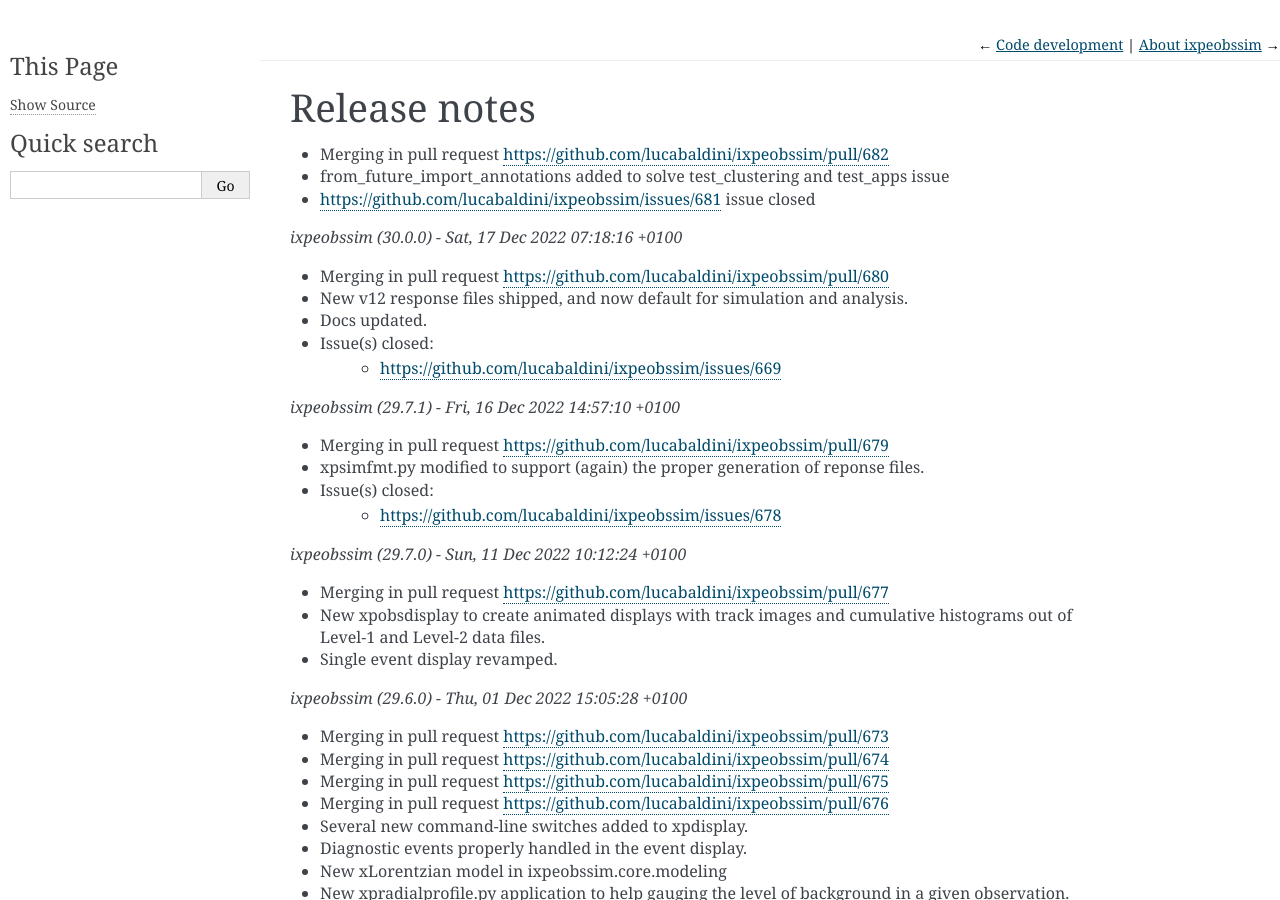
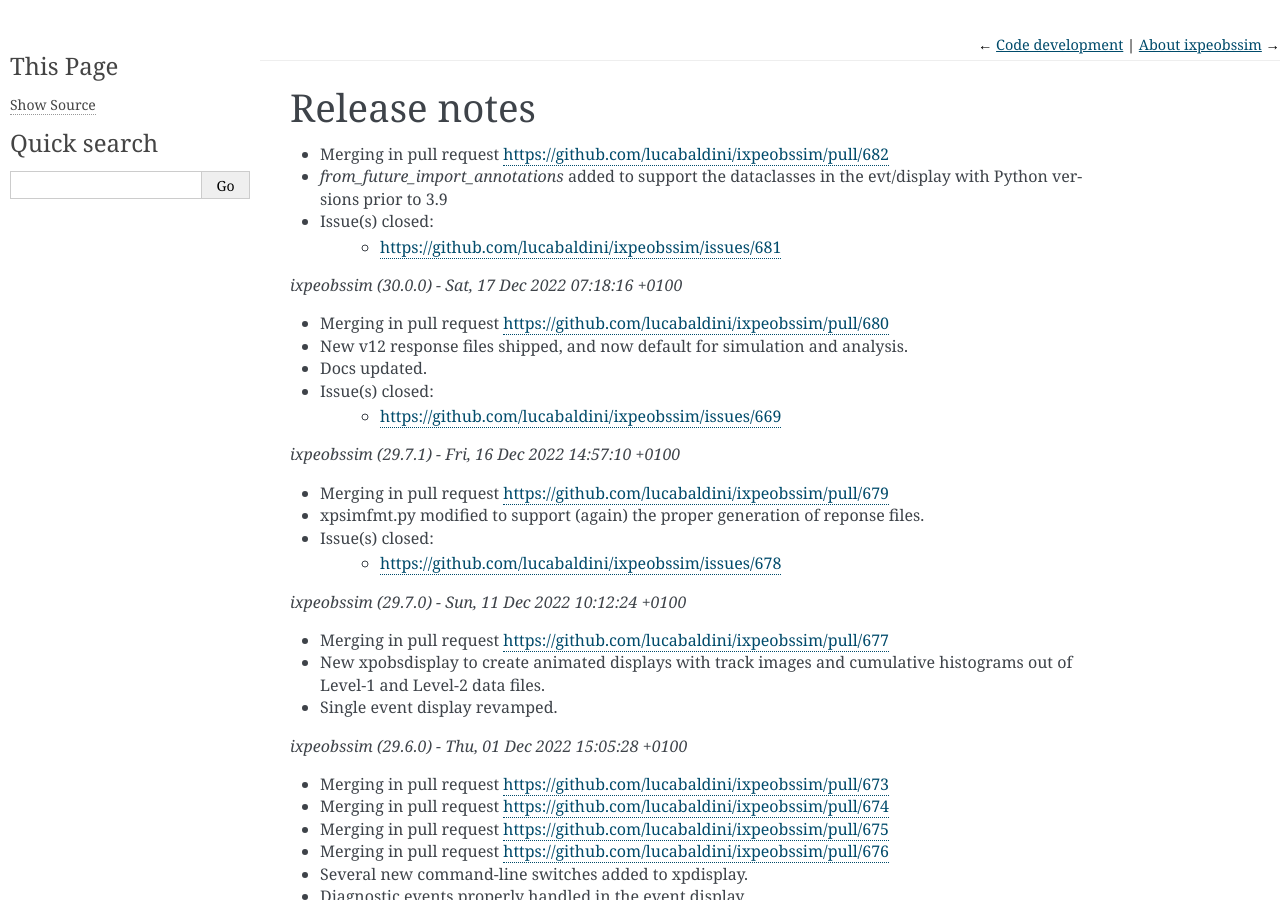
Before and after one commit to lucabaldini/ixpeobssim, a Sphinx documentation site: the page built from docs/release_notes.rst, in a window 1280 px wide and 900 px high. Built offline with Sphinx 7.4.7, drawn with Linux system fonts in a browser that asks for light colours; formulas are drawn with MathJax 3.

Commit message:
Minor change to the release notes.

```diff
--- a/docs/release_notes.rst
+++ b/docs/release_notes.rst
@@ -4,8 +4,11 @@
 =============
 
 * Merging in pull request https://github.com/lucabaldini/ixpeobssim/pull/682
-* from_future_import_annotations added to solve test_clustering and test_apps issue
-* https://github.com/lucabaldini/ixpeobssim/issues/681 issue closed
+* `from_future_import_annotations` added to support the dataclasses in the
+  evt/display with Python versions prior to 3.9
+* Issue(s) closed:
+      * https://github.com/lucabaldini/ixpeobssim/issues/681
+
 
 *ixpeobssim (30.0.0) - Sat, 17 Dec 2022 07:18:16 +0100*
 
```
